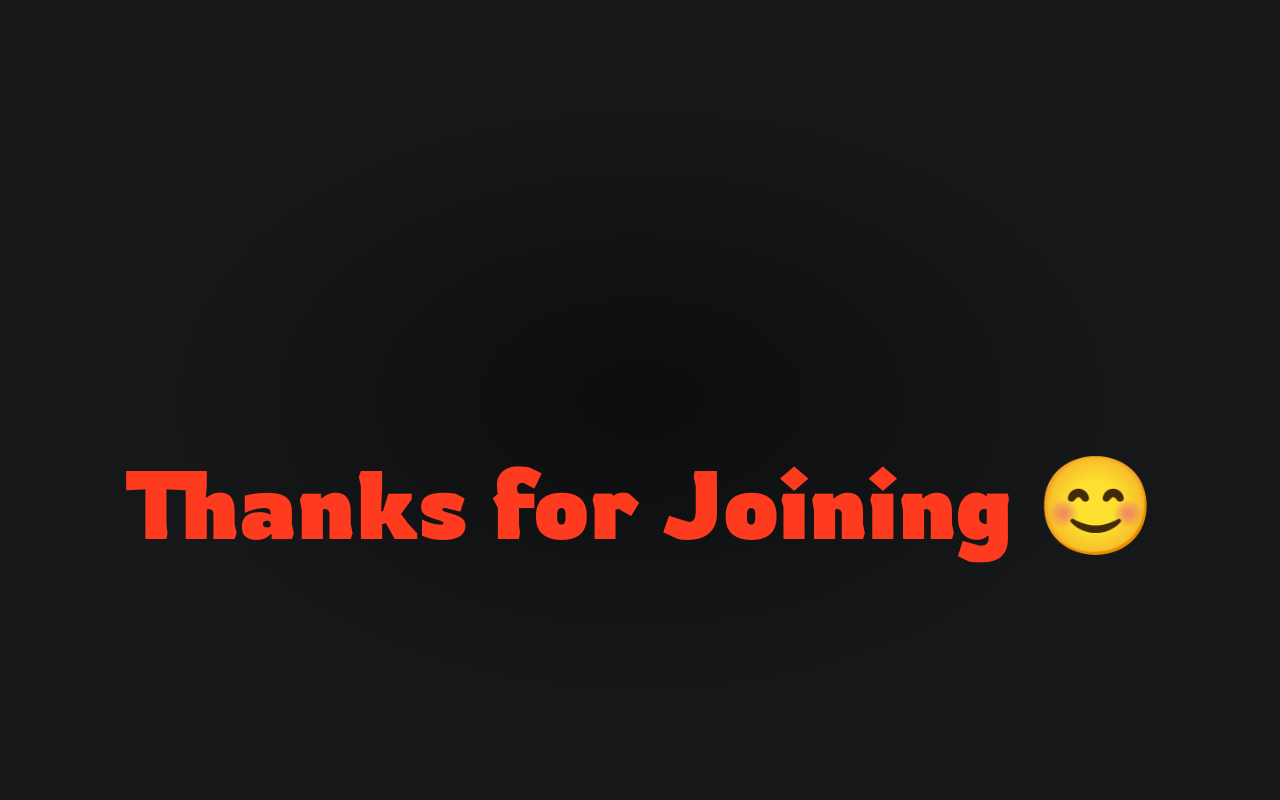
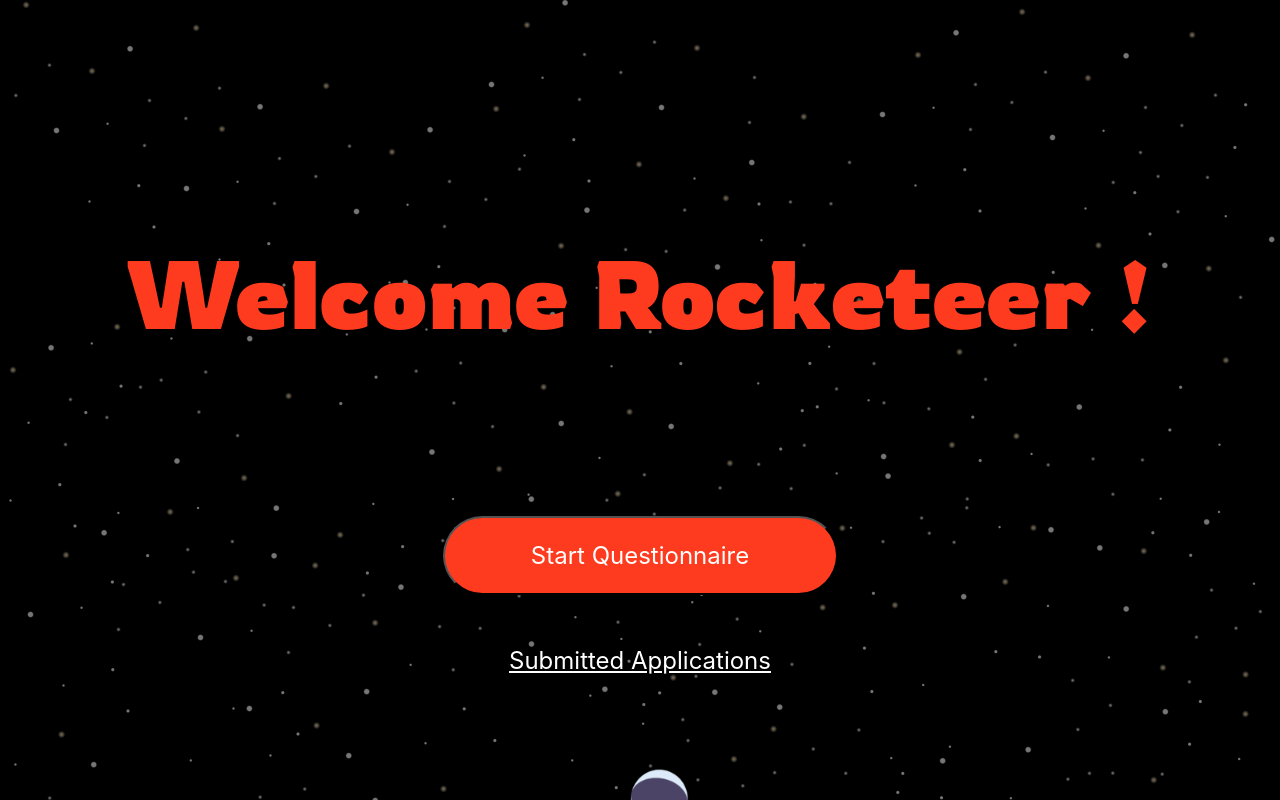
Before and after one commit to Anaurumashvili1/Redberry-form, a React (Create React App) app: page /thank-you in a window 1280 px wide. Shown: the top 800 px of the page. Built offline with nearby package versions, Linux system fonts and the light colour scheme.

Commit message:
router timeout

```diff
--- a/src/App.js
+++ b/src/App.js
@@ -6,8 +6,16 @@ import PersonalInfoMain from './components/Form/PersonalInfo/PerosnalInfoMain';
 import SkillsMain from './components/Form/Skills/SkillsMain';
 import CovidMain from './components/Form/Covid/CovidMain';
 import InsightsMain from './components/Form/Insights/InsightsMain';
+import { useState, useEffect } from 'react';
 
 function App() {
+  const [isMainPath, setIsMainPath] = useState(false);
+
+  useEffect(() => {
+    setTimeout(() => {
+      setIsMainPath(true);
+    }, 3000);
+  }, []);
   return (
     <div className="App">
       <BrowserRouter>
@@ -18,7 +26,13 @@ function App() {
           <Route path="/covid" element={<CovidMain />} />
           <Route path="/insights" element={<InsightsMain />} />
           <Route path="/submit" element={<Submit />} />
-          <Route path="/thank-you" element={<ThankYouPage />} />
+
+          {!isMainPath ? (
+            <Route path="/thank-you" element={<ThankYouPage />}></Route>
+          ) : (
+            <Route path="/thank-you" element={<Main />} />
+          )}
+
           <Route
             path="*"
             element={
--- a/src/components/Main/Main.js
+++ b/src/components/Main/Main.js
@@ -2,7 +2,7 @@ import classes from './Main.module.css';
 import Button from './Button';
 import rocketman from '../../rocketman.png';
 import { Link } from 'react-router-dom';
-import FormMain from '../Form/FormMain';
+
 const Main = () => {
   return (
     <div className={classes.stars}>
--- a/src/components/Submit/Submit.js
+++ b/src/components/Submit/Submit.js
@@ -1,6 +1,7 @@
 import classes from './Submit.module.css';
 import Button from './Button';
 import { Link } from 'react-router-dom';
+
 const Submit = () => {
   return (
     <div className={classes.mainDiv}>
--- a/src/components/ThankYouPage.js
+++ b/src/components/ThankYouPage.js
@@ -1,4 +1,5 @@
 import classes from './ThankYouPage.module.css';
+// import { Link } from 'react-router-dom';
 
 const ThankYouPage = () => {
   return (
```
